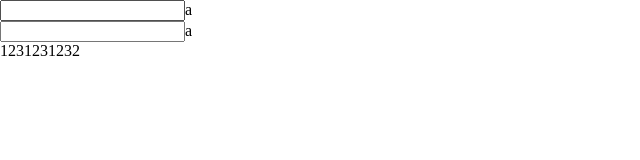
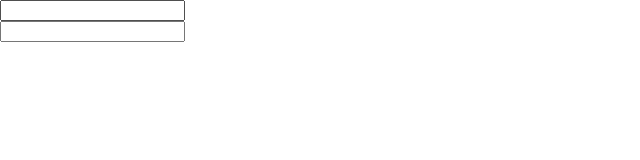
Before and after one commit to wyf199605/manage-app, a React app: page / in a window 1280 px wide. Shown: the top 160 px of the page, without its empty margins (0-640 px from the left). Built offline with nearby package versions, Linux system fonts and the light colour scheme.

Commit message:
使用react-hot-loader热更新组件

```diff
--- a/package.json
+++ b/package.json
@@ -12,7 +12,8 @@
   "license": "ISC",
   "dependencies": {
     "react": "^16.8.6",
-    "react-dom": "^16.8.6"
+    "react-dom": "^16.8.6",
+    "react-hot-loader": "^4.8.7"
   },
   "devDependencies": {
     "@types/html-webpack-plugin": "^3.2.0",
--- a/src/App.tsx
+++ b/src/App.tsx
@@ -1,10 +1,13 @@
 import * as React from "react";
+import {TextInput} from "./components/text";
+import {hot} from "react-hot-loader/root";
 
-
+@hot
 export class App extends React.Component{
     render(){
         return <div>
-            {this.props.children}
+            <TextInput />
+            <TextInput />
         </div>
     }
 }
--- a/src/components/text.tsx
+++ b/src/components/text.tsx
@@ -20,7 +20,7 @@ export class TextInput extends React.Component<{}, IState>{
 
     render(){
         return <div>
-            <input type="text" value={this.state.value} onChange={this.changHandler}/>a
+            <input type="text" value={this.state.value} onChange={this.changHandler}/>
         </div>
     }
 }
--- a/src/index.tsx
+++ b/src/index.tsx
@@ -2,14 +2,10 @@ import * as React from 'react';
 import * as ReactDOM from "react-dom";
 import {TextInput} from "./components/text";
 import "./style.scss";
+import {App} from "./App";
 
 ReactDOM.render(
-    <div>
-        <TextInput />
-        <TextInput />
-        <div>1231231232</div>
-    </div>
-    ,
+    <App/>,
     document.getElementById("app")
 );
 
```
Also changed, not shown: tsconfig.json (+8 -7 lines), 1 other file (tests, documents, lock files or other folders).
